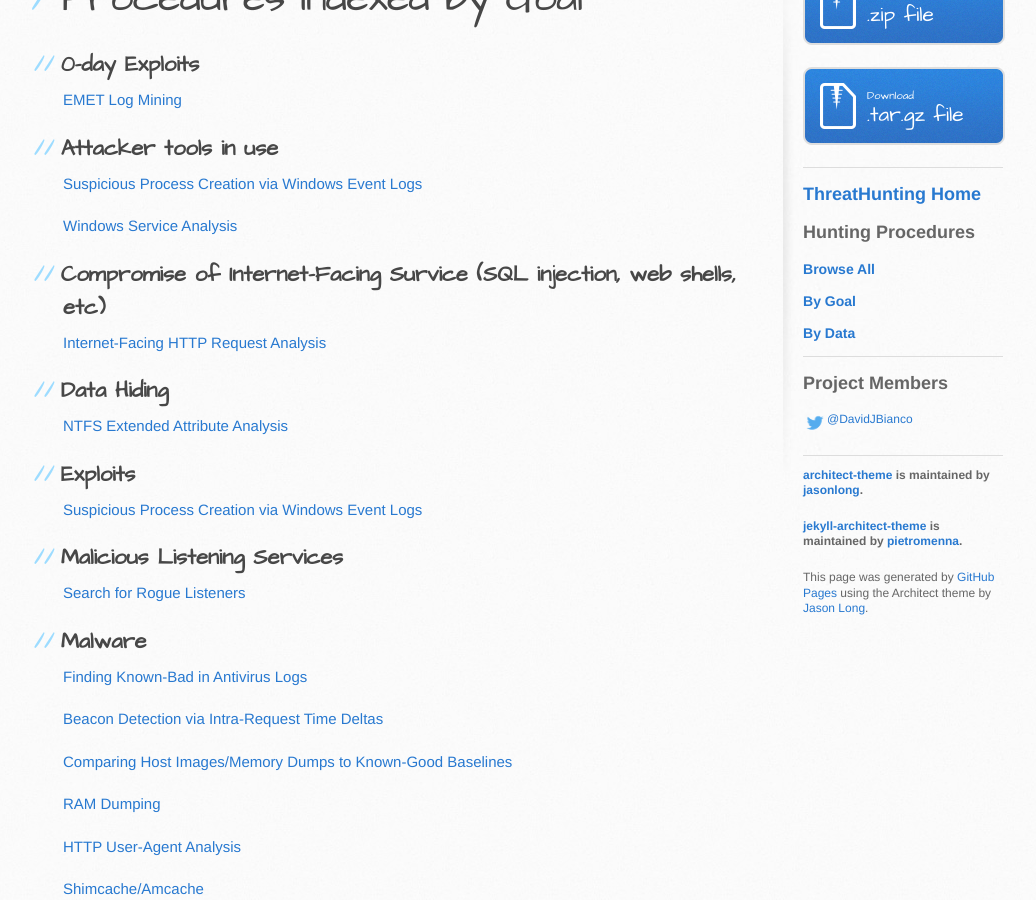
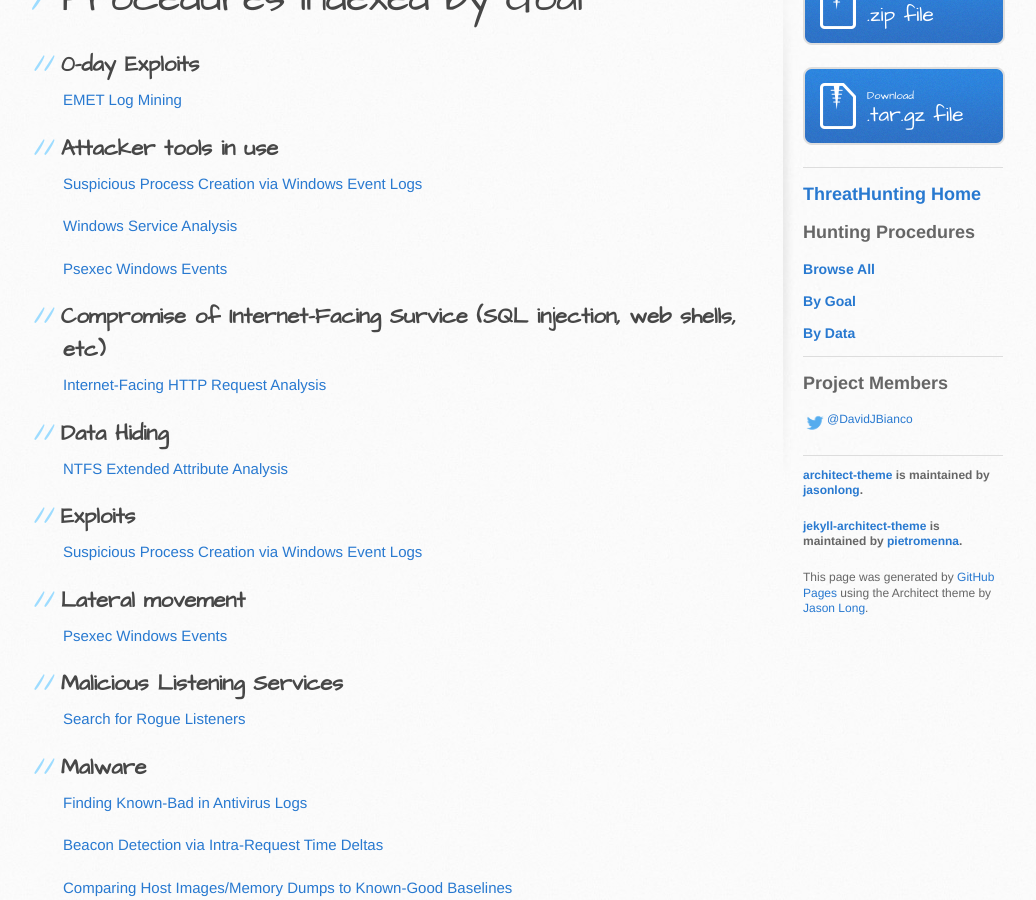
Before and after one commit to ThreatHuntingProject/ThreatHunting, a Jekyll site: the page built from index-by-purpose.md, in a window 1280 px wide and 900 px high, scrolled down 443 px. Shown: the whole window, without its empty margins (107-1143 px from the left). Built offline with Jekyll 4.4.1, drawn with Linux system fonts in a browser that asks for light colours.

Commit message:
Added new psexec hunt

```diff
--- a/index-by-purpose.md
+++ b/index-by-purpose.md
@@ -13,6 +13,8 @@
 
 [Windows Service Analysis]({{ site.github.repository_url }}/blob/master/hunts/windows_service_analysis.md)
 
+[Psexec Windows Events]({{ site.github.repository_url }}/blob/master/psexec-windows-events.md)
+
 ## Compromise of Internet-Facing Survice (SQL injection, web shells, etc)
 [Internet-Facing HTTP Request Analysis]({{ site.github.repository_url }}/blob/master/hunts/internet_facing_http_request_analysis.md)
 
@@ -21,6 +23,9 @@
 
 ## Exploits
 [Suspicious Process Creation via Windows Event Logs]({{ site.github.repository_url }}/blob/master/hunts/suspicious_process_creation_via_windows_event_logs.md)
+
+## Lateral movement
+[Psexec Windows Events]({{ site.github.repository_url }}/blob/master/psexec-windows-events.md)
 
 ## Malicious Listening Services
 [Search for Rogue Listeners]( {{ site.github.repository_url }}/blob/master/hunts/rogue_listeners.md)
```
Also changed, not shown: index-by-data.md (+2 -0 lines).
